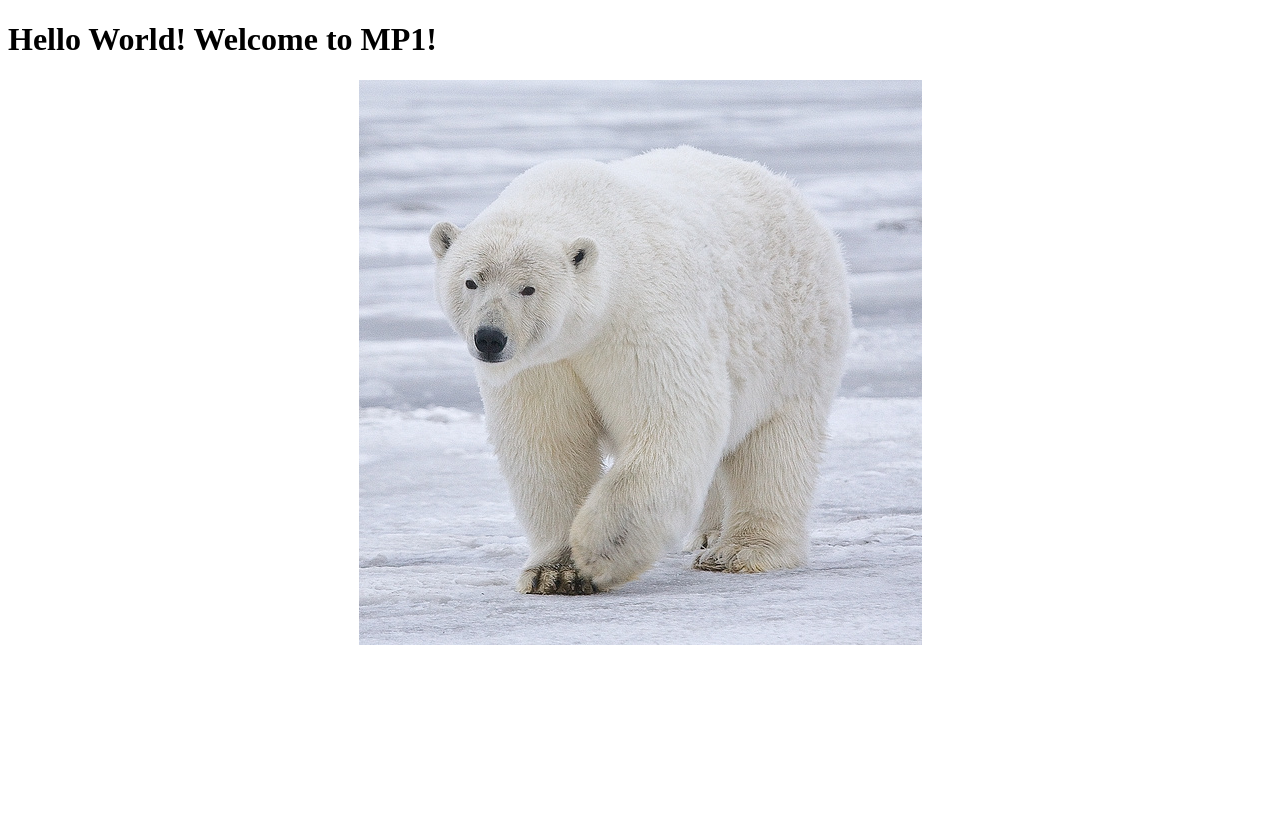
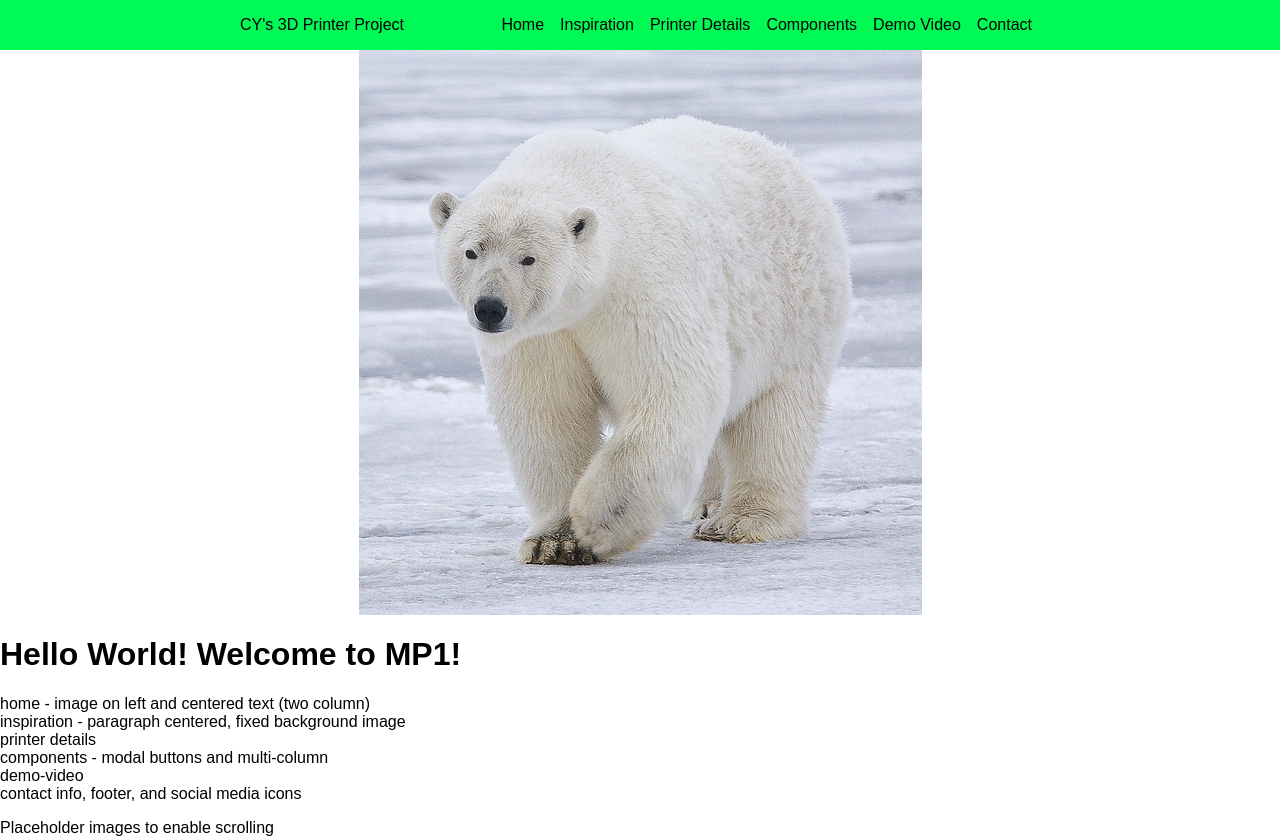
Before and after one commit to cyfann/mp1, a website built with webpack: page src/index.html in a window 1280 px wide. Shown: the top 840 px of the page. Before the commit the page ends 800 px from the top, so only its background shows below. Built offline with nearby package versions, Linux system fonts and the light colour scheme.

Commit message:
Visually implemented nav bar and added placeholder text

```diff
--- a/src/css/main.scss
+++ b/src/css/main.scss
@@ -1,5 +1,66 @@
-/* Your SCSS here. */
+/* SCSS variable declarations */
+$nav-title-width: 180px;
+$nav-height: 50px;
+$nav-font-size: 12pt;
+
+/* SCSS for near-the-root elements */
+html {
+    font-family: sans-serif;
+}
+
+body {
+    margin: 0;
+}
+
 img {
     margin: 0 auto;
     display: block;
 }
+
+/* nav SCSS */
+nav {
+    background-color: #00FA55;
+    position: fixed;
+    top: 0;
+    left: 0;
+    right: 0;
+    font-size: $nav-font-size;
+}
+
+#nav-inner {
+    max-width: 800px;
+    display: flex;
+    height: $nav-height;
+    margin: 0 auto;
+    justify-content: space-between;
+    align-items: center;
+}
+
+#nav-title {
+    min-width: $nav-title-width;
+    width: $nav-title-width;
+}
+
+#nav-button-wrapper {
+    display: flex;
+    flex-wrap: wrap;
+    flex-direction: row;
+    justify-content: flex-end;
+    align-items: center;
+}
+
+.nav-button {
+    display: inline;
+    padding: 0 8px;
+}
+
+@media screen and (max-width: 745px) {
+    #nav-button-wrapper {
+        max-width: 300px;
+    }
+}
+
+/* main SCSS */
+main {
+    margin-top: $nav-height;
+}
--- a/src/index.html
+++ b/src/index.html
@@ -4,10 +4,63 @@
         <meta charset="utf-8" />
         <meta http-equiv="x-ua-compatible" content="ie=edge">
         <meta name="viewport" content="width=device-width, initial-scale=1.0">
-        <title>MP1</title>
+        <title>CY's 3D Printer Project</title>
     </head>
     <body>
-        <h1>Hello World! Welcome to MP1!</h1>
-        <img src="assets/image.jpg">
+        <nav>
+            <div id="nav-inner">
+                <div id="nav-title">
+                    CY's 3D Printer Project
+                </div>
+                <div id="nav-button-wrapper">
+                    <div class="nav-button">
+                        Home
+                    </div>
+                    <div class="nav-button">
+                        Inspiration
+                    </div>
+                    <div class="nav-button">
+                        Printer Details
+                    </div>
+                    <div class="nav-button">
+                        Components
+                    </div>
+                    <div class="nav-button">
+                        Demo Video
+                    </div>
+                    <div class="nav-button">
+                        Contact
+                    </div>
+                </div>
+            </div>
+        </nav>
+        <main>
+            <img src="assets/image.jpg">
+            <h1>
+                Hello World! Welcome to MP1!
+            </h1>
+            <div id="home">
+                home - image on left and centered text (two column)
+            </div>
+            <div id="inspiration">
+                inspiration - paragraph centered, fixed background image
+            </div>
+            <div id="details">
+                printer details
+            </div>
+            <div id="components">
+                components - modal buttons and multi-column
+            </div>
+            <div id="demo-video">
+                demo-video
+            </div>
+            <div id="contact">
+                contact info, footer, and social media icons
+            </div>
+            <p>Placeholder images to enable scrolling</p>
+            <img src="assets/image.jpg">
+            <img src="assets/image.jpg">
+        </main>
+
     </body>
 </html>
```
